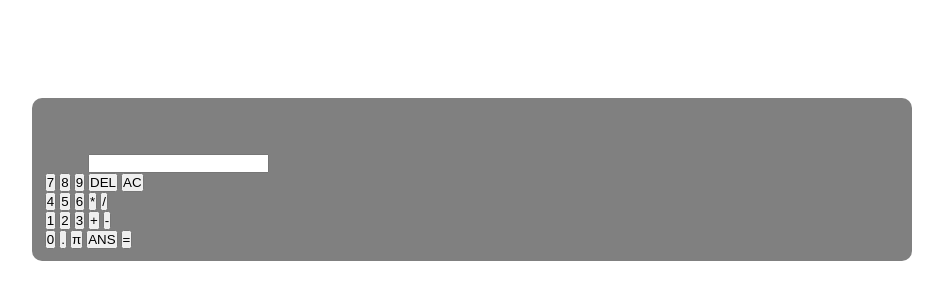
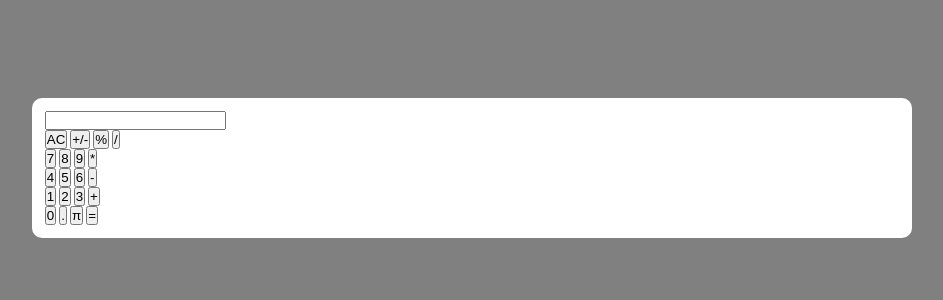
Before and after one commit to Ruben-JR/Calculadora, a plain HTML site: page index.html in a window 1280 px wide. Shown: the part 102-402 px from the top of the page, without its empty margins (168-1111 px from the left). Drawn offline with Linux system fonts and the light colour scheme.

Commit message:
Remodeling the structure

```diff
--- a/css/index.css
+++ b/css/index.css
@@ -6,11 +6,12 @@
 body{
        font-size: 12px;
        font-family: 'Times New Roman', Times, serif;
+       background-color: grey;
 }
 
 .container{
        margin: 200px;
-       background-color: gray;
+       background-color: white;
        padding: 1%;
        border-radius: 10px;
        border-color: black;
--- a/index.html
+++ b/index.html
@@ -12,42 +12,45 @@
 <body>
        <div class="container" id="master">
               <!--Input para receber os numeros-->
-              <div class="container-01" id="input">
+              <div class="container-0.1" id="input">
                      <input type="text" id="campo">
               </div>
 
               <!--Numeros e sinais-->
-              <div class="container-02" id="output">
-                     <div class="container-21">
-                            <input type="button" id="sete" value="7">
-                            <input type="button" id="oito" value="8">
-                            <input type="button" id="nove" value="9">
-                            <input type="button" id="deletar" value="DEL">
-                            <input type="button" id="limpar" value="AC">
+              <div class="container-0.2" id="output">
+                     <div class="container-2.1">
+                            <button type="button" id="clear">AC</button>
+                            <button type="button" id="more/less">+/-</button>
+                            <button type="button" id="percent">%</button>
+                            <button type="button" id="division">/</button>
                      </div>
 
-                     <div class="container-22">
-                            <input type="button" id="quatro" value="4">
-                            <input type="button" id="cinco" value="5">
-                            <input type="button" id="seis" value="6">
-                            <input type="button" id="multiplicacao" value="*">
-                            <input type="button" id="divisao" value="/">
+                     <div class="container-21">
+                            <button type="button" id="sete">7</button>
+                            <button type="button" id="oito">8</button>
+                            <button type="button" id="nove">9</button>
+                            <button type="button" id="delete">*</button>
                      </div>
 
-                     <div class="container-23">
-                            <input type="button" id="um" value="1">
-                            <input type="button" id="dois" value="2">
-                            <input type="button" id="tres" value="3">
-                            <input type="button" id="mais" value="+">
-                            <input type="button" id="menos" value="-">
+                     <div class="container-2.2">
+                            <button type="button" id="quatro">4</button>
+                            <button type="button" id="cinco">5</button>
+                            <button type="button" id="seis">6</button>
+                            <button type="button" id="multiplicacao">-</button>
                      </div>
 
-                     <div class="container-23">
-                            <input type="button" id="zero" value="0">
-                            <input type="button" id="ponto" value=".">
-                            <input type="button" id="pi" value="π">
-                            <input type="button" id="ans" value="ANS">
-                            <input type="button" id="igual" value="=">
+                     <div class="container-2.3">
+                            <button type="button" id="um">1</button>
+                            <button type="button" id="dois">2</button>
+                            <button type="button" id="tres">3</button>
+                            <button type="button" id="mais">+</button>
+                     </div>
+
+                     <div class="container-2.4">
+                            <button type="button" id="zero">0</button>
+                            <button type="button" id="ponto">.</button>
+                            <button type="button" id="pi">π</button>
+                            <button type="button" id="igual">=</button>
                      </div>
               </div>
        </div>
```
